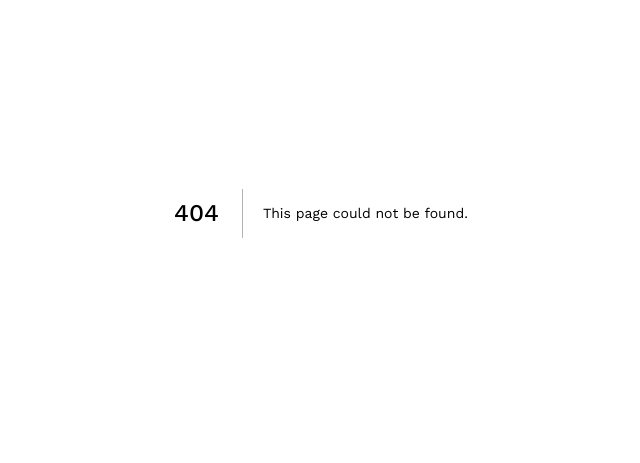
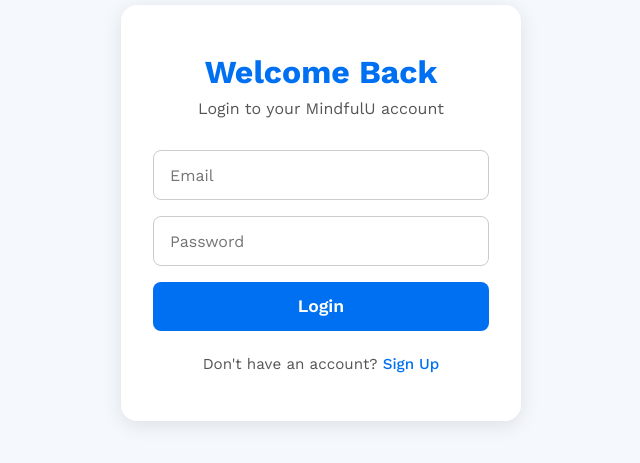
Before and after one commit to jigyasu-kalyan/capstone-sem-2, a Next.js app: page /Login in a window 1280 px wide. Before the commit this address had no page. Shown: the part 187-650 px from the top of the page, without its empty margins (319-959 px from the left). Built offline with nearby package versions, Linux system fonts and the light colour scheme.

Commit message:
Login Page Completed

```diff
--- /dev/null
+++ b/app/Login/Login.module.css
@@ -0,0 +1,82 @@
+.loginWrapper {
+  display: flex;
+  align-items: center;
+  justify-content: center;
+  height: 100vh;
+  background-color: #f5f8fd;
+  padding: 2rem;
+}
+
+.loginCard {
+  background-color: #ffffff;
+  padding: 3rem 2rem;
+  border-radius: 1rem;
+  box-shadow: 0 4px 20px rgba(0, 0, 0, 0.1);
+  width: 100%;
+  max-width: 400px;
+  text-align: center;
+}
+
+.title {
+  font-size: 2rem;
+  font-weight: 700;
+  color: #0070f3;
+  margin-bottom: 0.5rem;
+}
+
+.subtitle {
+  font-size: 1rem;
+  color: #555;
+  margin-bottom: 2rem;
+}
+
+.form {
+  display: flex;
+  flex-direction: column;
+  gap: 1rem;
+}
+
+.input {
+  padding: 0.9rem 1rem;
+  border: 1px solid #ccc;
+  border-radius: 0.5rem;
+  font-size: 1rem;
+}
+
+.input:focus {
+  outline: none;
+  border-color: #0070f3;
+  box-shadow: 0 0 0 2px rgba(0, 112, 243, 0.2);
+}
+
+.loginButton {
+  background-color: #0070f3;
+  color: white;
+  font-weight: 600;
+  font-size: 1.1rem;
+  border: none;
+  padding: 0.9rem;
+  border-radius: 0.5rem;
+  cursor: pointer;
+  transition: background-color 0.3s ease;
+}
+
+.loginButton:hover {
+  background-color: #005bb5;
+}
+
+.signupPrompt {
+  margin-top: 1.5rem;
+  font-size: 0.95rem;
+  color: #555;
+}
+
+.signupLink {
+  color: #0070f3;
+  font-weight: 500;
+  text-decoration: none;
+}
+
+.signupLink:hover {
+  text-decoration: underline;
+}
--- /dev/null
+++ b/app/Login/page.js
@@ -0,0 +1,56 @@
+'use client';
+
+import React from 'react';
+import { useState } from 'react';
+import { useRouter } from 'next/navigation';
+import styles from './Login.module.css';
+
+function Login() {
+
+  const router = useRouter();
+
+  const [email, setEmail] = useState('');
+  const [password, setPassword] = useState('');
+  const [error, setError] = useState('');
+
+  const handleSubmit = (e) => {
+    e.preventDefault();
+    const email = e.target[0].value;
+    const password = e.target[1].value;
+
+    if (!email || !password) {
+      alert('Please fill in both email and password');
+      // return;
+    }
+
+    if (email === 'admin@gmail.com' && password === 'admin1234') {
+      alert('Login successful!');
+      localStorage.setItem('isLoggedIn', 'true');
+      router.push('/');
+    } else {
+      alert('Invalid email or password');
+    }
+  };
+
+  return (
+    <div className={styles.loginWrapper}>
+      <div className={styles.loginCard}>
+        <h2 className={styles.title}>Welcome Back</h2>
+        <p className={styles.subtitle}>Login to your MindfulU account</p>
+
+        <form className={styles.form} onSubmit={handleSubmit}>
+          <input type="email" placeholder="Email" className={styles.input} />
+          <input type="password" placeholder="Password" className={styles.input} />
+
+          <button type="submit" className={styles.loginButton}>Login</button>
+        </form>
+
+        <p className={styles.signupPrompt}>
+          Don't have an account? <a href="#" className={styles.signupLink}>Sign Up</a>
+        </p>
+      </div>
+    </div>
+  );
+}
+
+export default Login;
--- a/app/page.js
+++ b/app/page.js
@@ -1,3 +1,5 @@
+'use client';
+
 import Image from "next/image";
 import styles from "./page.module.css";
 import Header from "@/components/Header";
```
Also changed, not shown: app/page.module.css (+5 -5 lines), components/Header.js (+26 -3 lines), components/Header.module.css (+37 -0 lines), package.json (+4 -3 lines), 1 other file (tests, documents, lock files or other folders).
